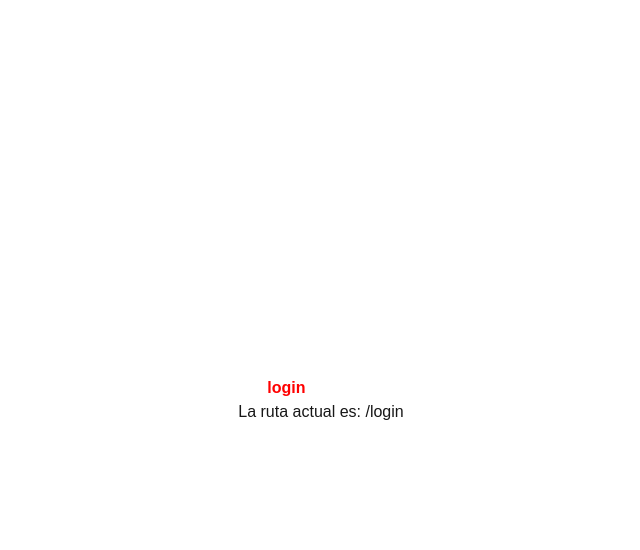
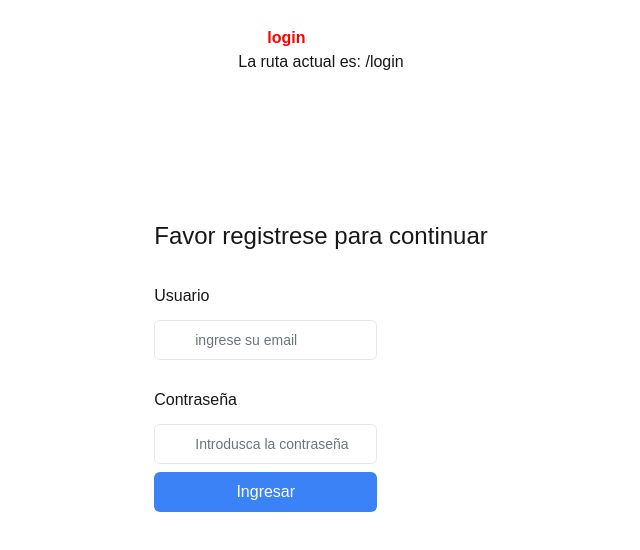
Before and after one commit to jlg777/Login-Next-Postgres, a Next.js app: page /login in a window 1280 px wide. Shown: the top 550 px of the page, without its empty margins (319-959 px from the left). Built offline with nearby package versions, Linux system fonts and the light colour scheme.

Commit message:
se genera el componente login

```diff
--- a/src/app/login/page.tsx
+++ b/src/app/login/page.tsx
@@ -1,6 +1,7 @@
 'use client'
 
 import { usePathname } from 'next/navigation'
+import LoginForm from '../ui/LoginForm'
 
 
 const Page = () => {
@@ -8,7 +9,7 @@ const Page = () => {
   return (
     <>
       <p>La ruta actual es: {pathname}</p>
-
+      <LoginForm />
     </>
   )
 }
--- /dev/null
+++ b/src/app/ui/LoginForm.tsx
@@ -0,0 +1,54 @@
+
+const LoginForm = () => {
+  return (
+    <div className="flex items-center justify-center h-screen mt-[-100px] pt-0">
+    <form  className="">
+      <div className="flex-1 rounded-lg px-6 pb-4 pt-0">
+        <h1 className={`mb-3 text-2xl`}>Favor registrese para continuar</h1>
+        <div className="w-fit grid gap-2">
+          <div className="relative">
+            <label className="mb-3 mt-5 block text-m font-medium text-white-800" htmlFor="email">
+              Usuario
+            </label>
+            <div>
+              <input
+                className="peer block w-full rounded-md border border-gray-200 py-[9px] pl-10 text-sm outline-2 text-gray-900 placeholder:text-gray-500"
+                id="email"
+                type="email"
+                name="email"
+                placeholder="ingrese su email"
+                required
+              />
+
+            </div>
+          </div>
+          <div className="mt-0">
+            <label className="mb-3 mt-5 block text-m font-medium text-white-800" htmlFor="password">
+              Contraseña
+            </label>
+            <div className="relative">
+              <input
+                className="peer block w-full rounded-md border border-gray-200 py-[9px] pl-10 text-sm text-gray-900 outline-2 placeholder:text-gray-500"
+                type="password"
+                id="password"
+                name="password"
+                placeholder="Introdusca la contraseña"
+                //minLength={6}
+                required
+              />
+            </div>
+          </div>
+          <button
+            type="submit"
+            className="w-full py-2 px-4 bg-blue-500 text-white rounded-md hover:bg-blue-600"
+          >
+            Ingresar
+          </button>
+        </div>
+      </div>
+
+    </form>
+  </div>
+  )
+}
+export default LoginForm
```
